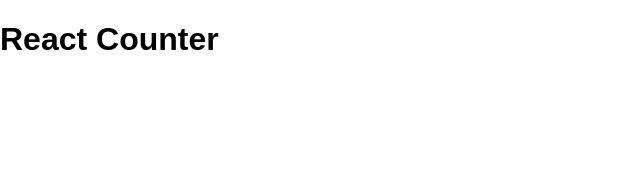
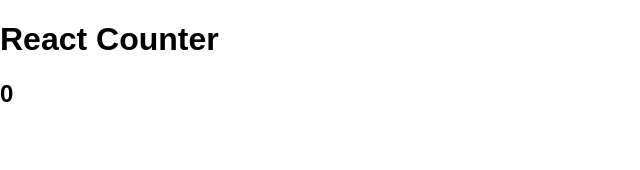
Before and after one commit to rizafahmi/react-counter-tdd, a React (Create React App) app: page / in a window 1280 px wide. Shown: the top 170 px of the page, without its empty margins (0-640 px from the left). Built offline with nearby package versions, Linux system fonts and the light colour scheme.

Commit message:
Passing test #2: renders Counter

```diff
--- a/src/App.js
+++ b/src/App.js
@@ -1,12 +1,13 @@
 import React, { Component } from 'react'
-import logo from './logo.svg'
-import './App.css'
+
+import Counter from './components/Counter.js'
 
 class App extends Component {
   render () {
     return (
       <div>
         <h1>React Counter</h1>
+        <Counter />
       </div>
     )
   }
--- /dev/null
+++ b/src/components/Counter.js
@@ -0,0 +1,9 @@
+import React from 'react'
+
+const Counter = (props) => {
+  return (
+    <h2>0</h2>
+  )
+}
+
+export default Counter
```
